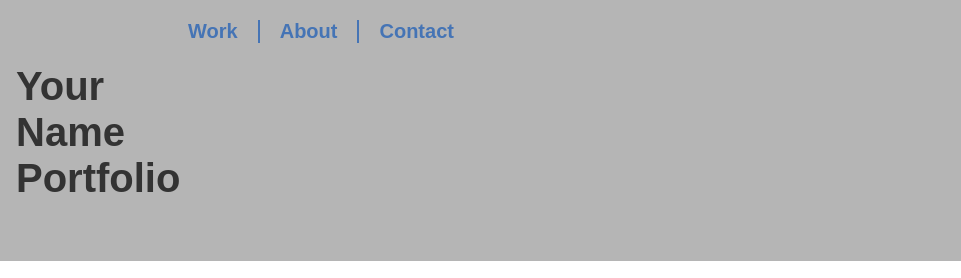
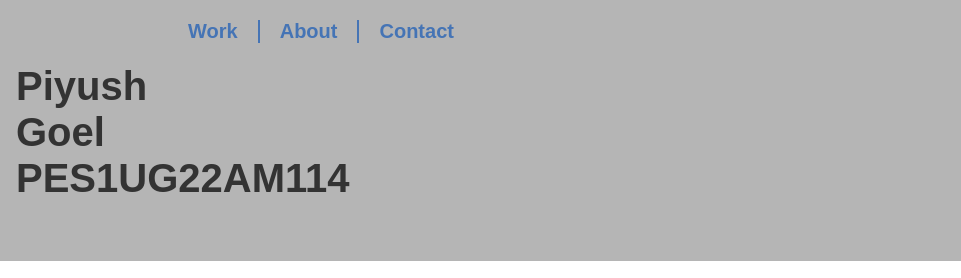
Before and after one commit to PiyushGoel0612/PES1UG22AM114, a plain HTML site: page index.html in a window 1280 px wide. Shown: the top 278 px of the page, 319-1280 px from the left. Drawn offline with nearby package versions, Linux system fonts and the light colour scheme.

Commit message:
Update index.html

```diff
--- a/index.html
+++ b/index.html
@@ -38,7 +38,7 @@
         <div class="wrapper">
 
 			<div class="logo-container">
-				<h1>Your<br>Name<br>Portfolio</h1>
+				<h1>Piyush<br>Goel<br>PES1UG22AM114</h1>
 
 				<!-- ------------------------------------------------------
 				Note that the image of the logo is linked to the home page.
```
